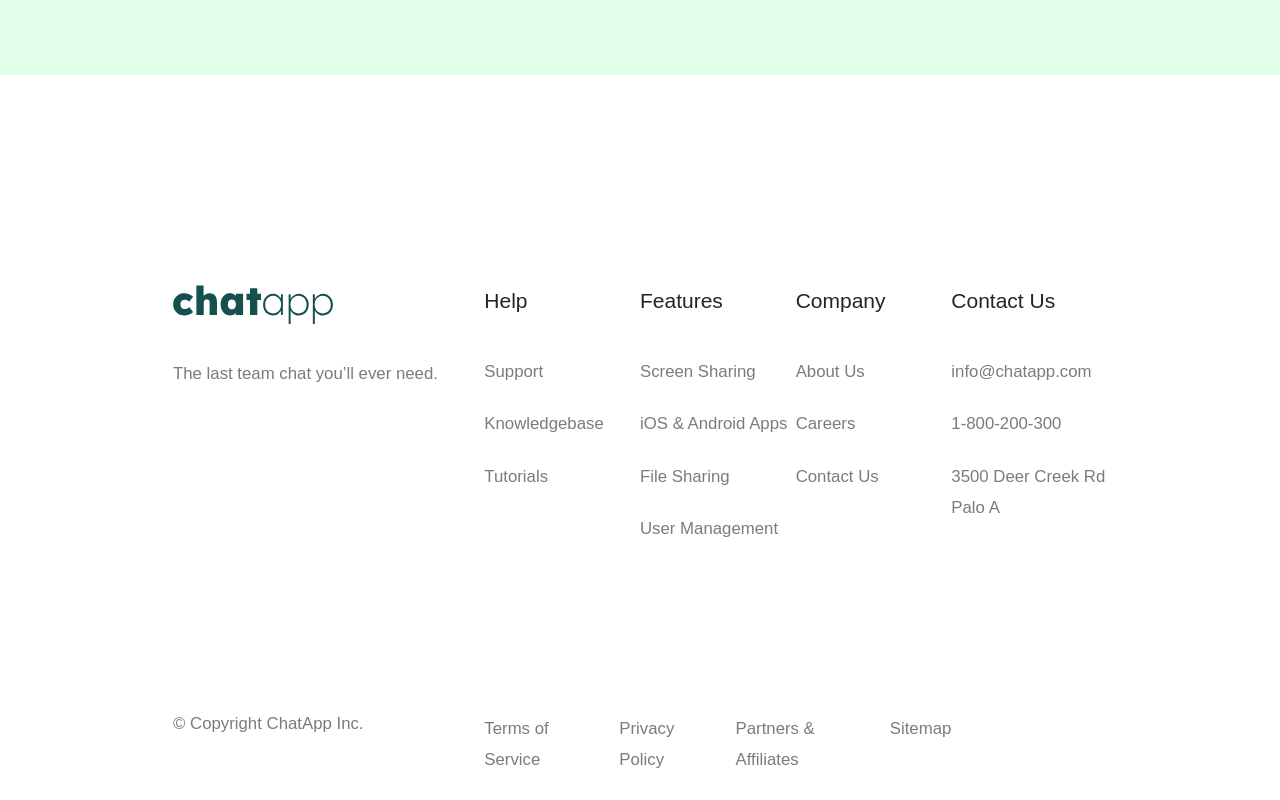
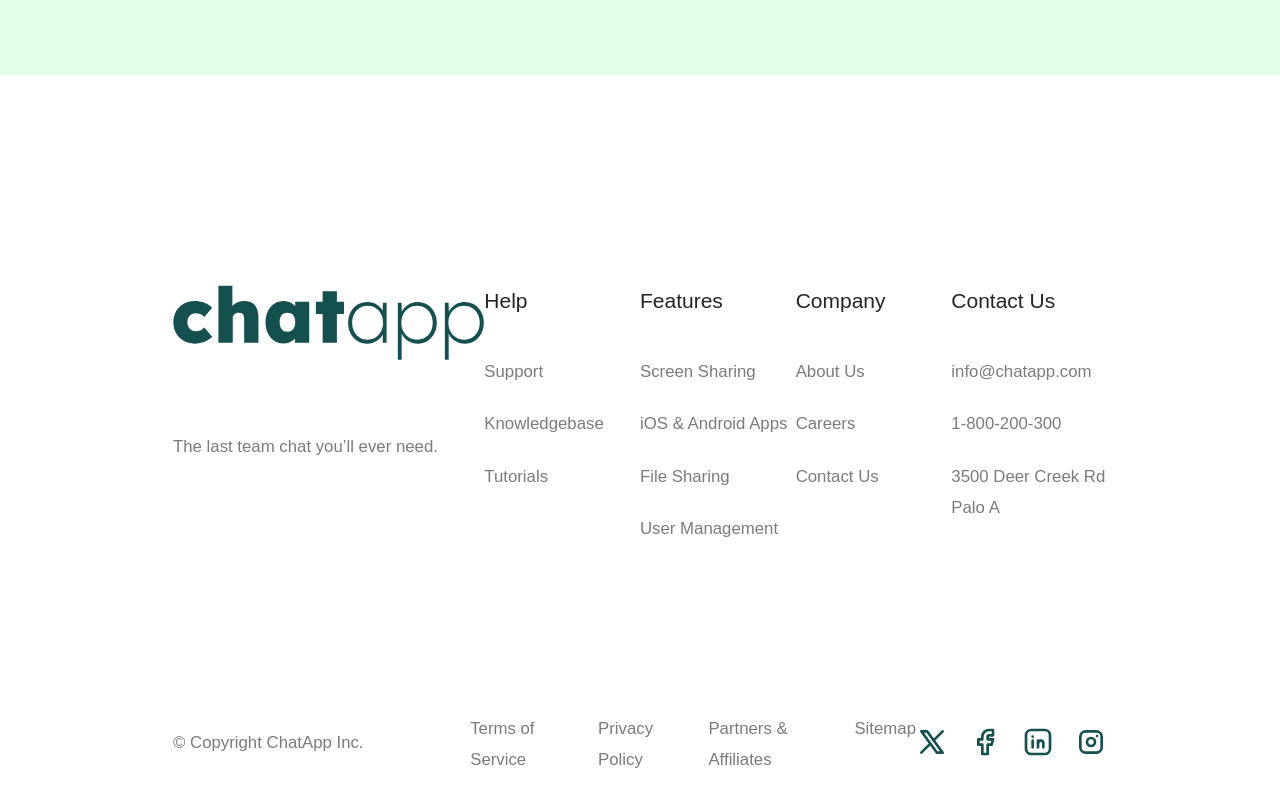
Before and after one commit to aka-luan/callapp-lp, a Next.js app: page / in a window 1280 px wide. Shown: the part 3608-4408 px from the top of the page. Built offline with nearby package versions, Linux system fonts and the light colour scheme.

Commit message:
footer done!

```diff
--- a/src/app/components/Footer.jsx
+++ b/src/app/components/Footer.jsx
@@ -1,14 +1,16 @@
 import Image from 'next/image';
+
+import { IconBrandFacebook, IconBrandInstagram, IconBrandLinkedin, IconBrandX } from '@tabler/icons-react';
 export default function Footer() {
   return (
     <footer id='footer' className='container mx-auto pt-40 pb-5'>
       <div className='grid grid-cols-[2fr_1fr_1fr_1fr_1fr] mb-32  '>
         <div className='flex flex-col'>
           <Image
-            className='mb-7'
+            className='mb-14'
             src='/logo-dark.svg'
-            width={160}
-            height={105}
+            width={320}
+            height={210}
             alt='chatapp writen in light green'
           />
           <small className='opacity-60'>
@@ -124,7 +126,7 @@ export default function Footer() {
           <h3 className='mb-7'>Contact Us</h3>
           <ul className='flex flex-col gap-4'>
             <li className='opacity-60'>
-               <small>
+              <small>
                 <a
                   className='hover:border-b-2 border-foreground pb-1'
                   href='mailto:info@chatapp.com'>
@@ -154,7 +156,7 @@ export default function Footer() {
           </ul>
         </div>
       </div>
-      <div className='grid grid-cols-[2fr_3fr_1fr]'>
+      <div className='grid grid-cols-[2fr_3fr_1fr] items-center'>
         <small className='opacity-60'>© Copyright ChatApp Inc.</small>
         <ul className='flex gap-4'>
           <li className='opacity-60'>
@@ -196,16 +198,27 @@ export default function Footer() {
         </ul>
         <div className='flex items-center gap-4'>
           <a href='https://x.com' target='_blank'>
-
+            <IconBrandX
+              className='text-green transition-transform duration-200 ease-in-out hover:scale-95'
+              size={32}
+            />
           </a>
-          <a  href='https://facebook.com' target='_blank'>
-
+          <a href='https://facebook.com' target='_blank'>
+            <IconBrandFacebook
+              className='text-green transition-transform duration-200 ease-in-out hover:scale-95'
+              size={32}
+            />
           </a>
-          <a  href='https://linkedin.com' target='_blank'>
-
-          </a>
-          <a  href='https://instagram.com' target='_blank'>
-
+          <a href='https://linkedin.com' target='_blank'>
+          <IconBrandLinkedin
+              className='text-green transition-transform duration-200 ease-in-out hover:scale-95'
+              size={32}
+            /></a>
+          <a href='https://instagram.com' target='_blank'>
+          <IconBrandInstagram
+              className='text-green transition-transform duration-200 ease-in-out hover:scale-95'
+              size={32}
+            />
           </a>
         </div>
       </div>
```
